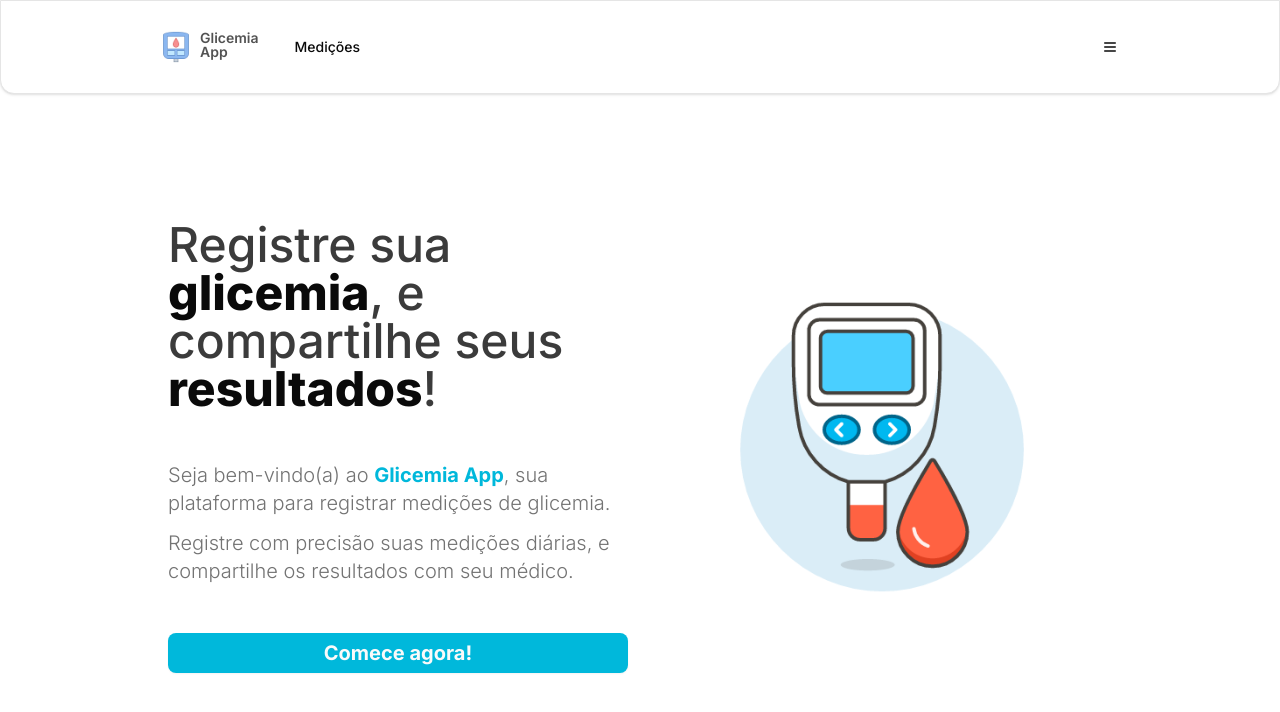
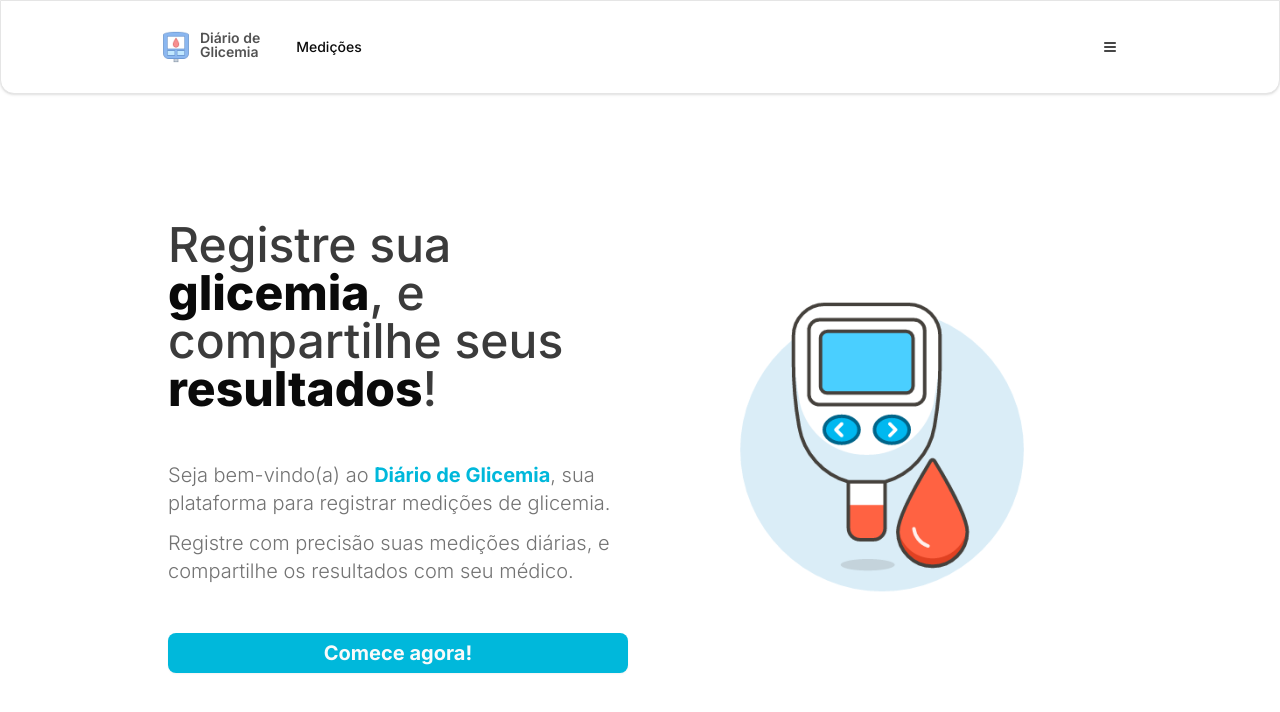
Before and after one commit to famgz/glicemia, a Next.js app: page / in a window 1280 px wide. Shown: the top 712 px of the page. Built offline with nearby package versions, Linux system fonts and the light colour scheme; no server answers.

Commit message:
feat: change app name

```diff
--- a/src/app/(home)/page.tsx
+++ b/src/app/(home)/page.tsx
@@ -21,8 +21,8 @@ export default async function Home() {
           <div className="text-muted-foreground space-y-3 font-light md:text-xl">
             <p>
               Seja bem-vindo(a) ao{' '}
-              <span className="text-primary font-bold">Glicemia App</span>, sua
-              plataforma para registrar medições de glicemia.
+              <span className="text-primary font-bold">Diário de Glicemia</span>
+              , sua plataforma para registrar medições de glicemia.
             </p>
             <p>
               Registre com precisão suas medições diárias, e compartilhe os
--- a/src/app/layout.tsx
+++ b/src/app/layout.tsx
@@ -10,8 +10,8 @@ import { ThemeProvider } from '@/components/theme-provider';
 const inter = Inter({ subsets: ['latin'] });
 
 export const metadata: Metadata = {
-  title: 'Glicemia App',
-  description: 'Registro diário de glicemia',
+  title: 'Diário de Glicemia',
+  description: 'Registro diário de suas medições de glicemia',
 };
 
 export default function RootLayout({
--- a/src/app/login/page.tsx
+++ b/src/app/login/page.tsx
@@ -15,7 +15,7 @@ export default async function LoginPage({ searchParams }: Props) {
         <div className="space-y-8 p-8 text-center shadow-lg">
           <div className="space-y-4">
             <h1 className="text-2xl font-semibold">
-              Bem-vindo ao Glicemia App
+              Bem-vindo ao Diário de Glicemia
             </h1>
             <div className="space-y-2 text-gray-500">
               <p>Faça login na plataforma</p>
--- a/src/components/icons/logo-full.tsx
+++ b/src/components/icons/logo-full.tsx
@@ -5,8 +5,8 @@ export default function LogoFull() {
     <div className="flex gap-2">
       <Logo size={32} />
       <div className="flex flex-col font-semibold opacity-70">
+        <span className="leading-none">Diário de</span>
         <span className="leading-none">Glicemia</span>
-        <span className="leading-none">App</span>
       </div>
     </div>
   );
```
